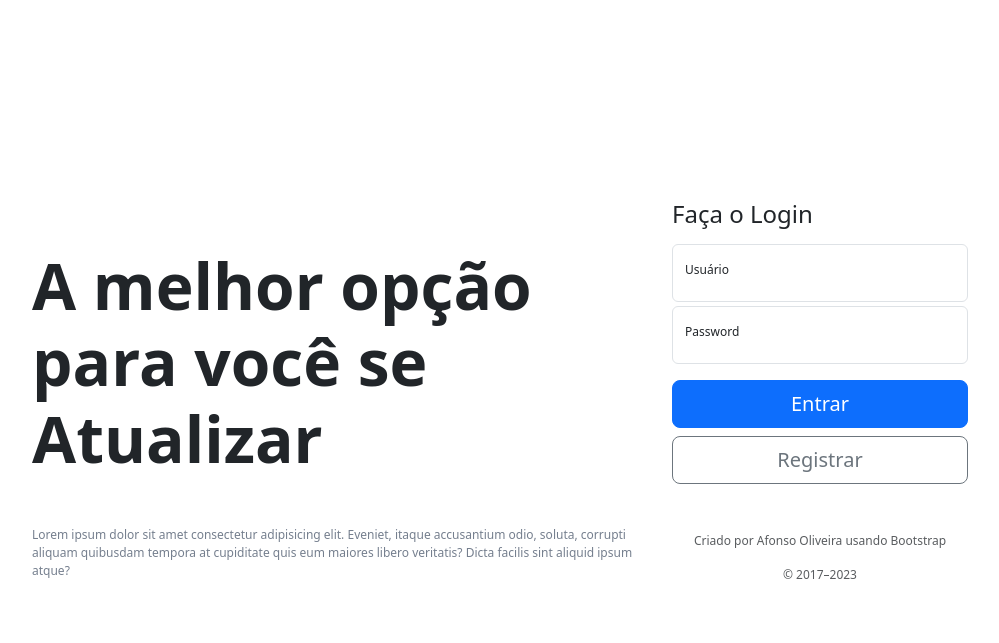
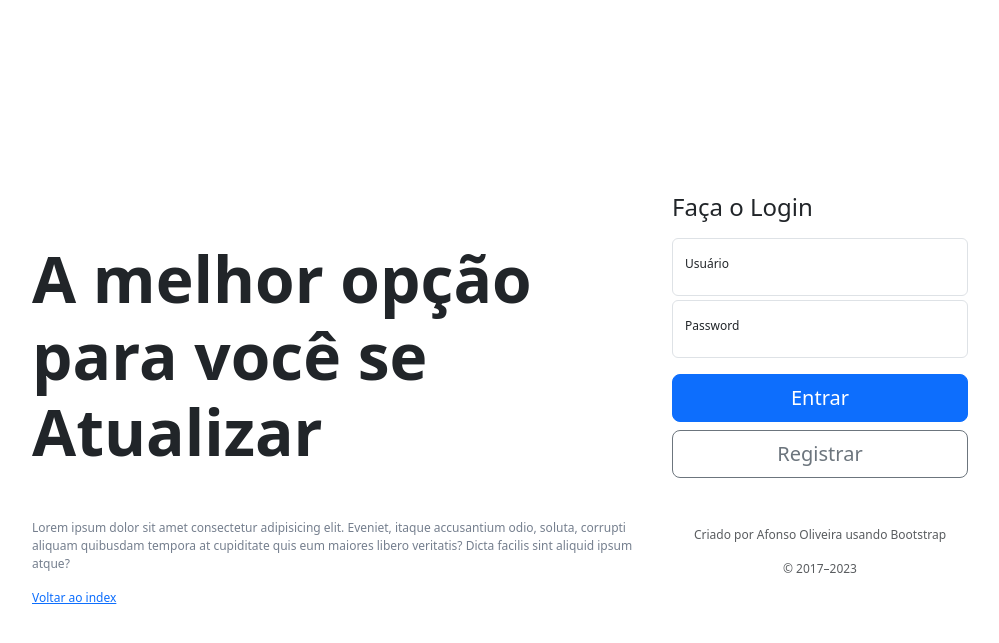
Before and after one commit to afonsoliveiraa/BLOG-DJANGO, a Django app: page /accounts/login/ in a window 1280 px wide. Shown: the top 643 px of the page, without its empty margins (140-1139 px from the left). Run offline with Django 4.2, Linux system fonts and the light colour scheme; data comes from the database, SQL or seed files in the repository.

Commit message:
alteração da tela de login

```diff
--- a/blog/templates/registration/login.html
+++ b/blog/templates/registration/login.html
@@ -25,6 +25,7 @@
                 quibusdam tempora at cupiditate quis eum maiores libero
                 veritatis? Dicta facilis sint aliquid ipsum atque?
             </p>
+            <a href="{% url 'index' %}">Voltar ao index</a>
         </div>
 
         <div class="col-4 mx-auto">
```
